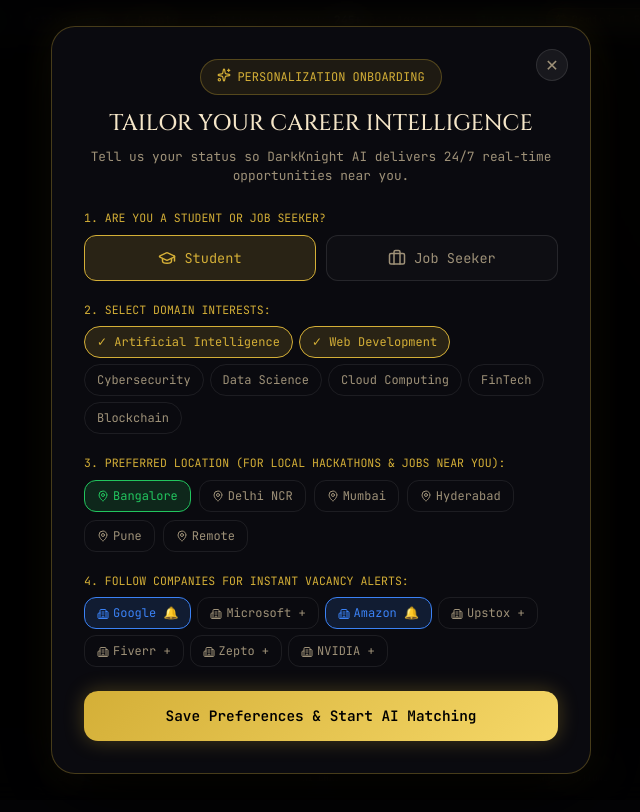
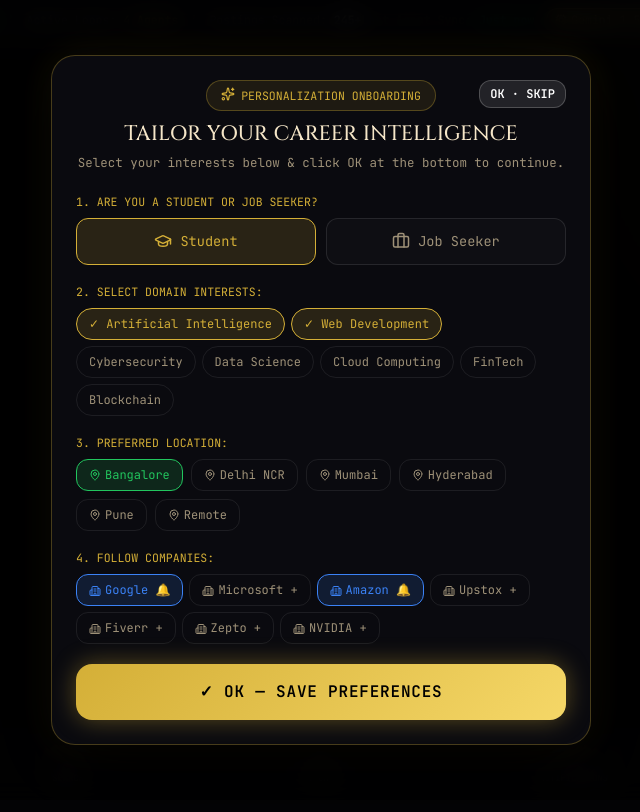
Before and after one commit to ssivasurya1957-spec/darknight-ai, a Next.js app: page /dashboard/opportunity/1 in a window 1280 px wide. Shown: the top 812 px of the page, without its empty margins (319-959 px from the left). Built offline with nearby package versions, Linux system fonts and the light colour scheme; a web font is replaced by a local one.

Commit message:
fix: add prominent OK SAVE and OK SKIP buttons to OnboardingModal

```diff
--- a/components/OnboardingModal.js
+++ b/components/OnboardingModal.js
@@ -2,14 +2,14 @@
 
 import React, { useState, useEffect } from 'react';
 import { motion, AnimatePresence } from 'framer-motion';
-import { GraduationCap, Briefcase, MapPin, Sparkles, Check, Building2, Globe } from 'lucide-react';
+import { GraduationCap, Briefcase, MapPin, Sparkles, Check, Building2, Globe, X } from 'lucide-react';
 
 const DOMAINS = ['Artificial Intelligence', 'Web Development', 'Cybersecurity', 'Data Science', 'Cloud Computing', 'FinTech', 'Blockchain'];
 const LOCATIONS = ['Bangalore', 'Delhi NCR', 'Mumbai', 'Hyderabad', 'Pune', 'Remote'];
 const TARGET_COMPANIES = ['Google', 'Microsoft', 'Amazon', 'Upstox', 'Fiverr', 'Zepto', 'NVIDIA'];
 
 export default function OnboardingModal({ isOpen, onClose, onComplete }) {
-  const [role, setRole] = useState('student'); // 'student' | 'jobseeker'
+  const [role, setRole] = useState('student');
   const [selectedDomains, setSelectedDomains] = useState(['Artificial Intelligence', 'Web Development']);
   const [location, setLocation] = useState('Bangalore');
   const [followedCompanies, setFollowedCompanies] = useState(['Google', 'Amazon']);
@@ -39,33 +39,33 @@
 
   return (
     <AnimatePresence>
-      <div style={{ position: 'fixed', inset: 0, zIndex: 100, background: 'rgba(0,0,0,0.85)', backdropFilter: 'blur(12px)', display: 'flex', alignItems: 'center', justifyContent: 'center', padding: '20px' }}>
+      <div style={{ position: 'fixed', inset: 0, zIndex: 100, background: 'rgba(0,0,0,0.85)', backdropFilter: 'blur(12px)', display: 'flex', alignItems: 'center', justifyContent: 'center', padding: '16px' }}>
         <motion.div
           initial={{ opacity: 0, scale: 0.95, y: 20 }}
           animate={{ opacity: 1, scale: 1, y: 0 }}
           exit={{ opacity: 0, scale: 0.95, y: 20 }}
-          style={{ background: '#0a0a0f', border: '1px solid rgba(212,175,55,0.3)', borderRadius: '24px', padding: '32px', maxWidth: '540px', width: '100%', boxShadow: '0 24px 80px rgba(0,0,0,0.9), 0 0 40px rgba(212,175,55,0.1)' }}
+          style={{ background: '#0a0a0f', border: '1px solid rgba(212,175,55,0.3)', borderRadius: '24px', padding: '24px', maxWidth: '540px', width: '100%', maxHeight: '88vh', overflowY: 'auto', boxShadow: '0 24px 80px rgba(0,0,0,0.9), 0 0 40px rgba(212,175,55,0.1)' }}
         >
-          <div style={{ textAlign: 'center', marginBottom: '24px', position: 'relative' }}>
+          <div style={{ textAlign: 'center', marginBottom: '20px', position: 'relative' }}>
             <button
               onClick={onClose}
-              style={{ position: 'absolute', top: '-10px', right: '-10px', background: 'rgba(255,255,255,0.06)', border: '1px solid rgba(255,255,255,0.1)', color: 'var(--text-secondary)', width: '32px', height: '32px', borderRadius: '50%', cursor: 'pointer', display: 'flex', alignItems: 'center', justifyContent: 'center', fontSize: '1rem' }}
+              style={{ position: 'absolute', top: '0', right: '0', background: 'rgba(255,255,255,0.1)', border: '1px solid rgba(255,255,255,0.2)', color: '#fff', padding: '4px 10px', borderRadius: '12px', cursor: 'pointer', fontFamily: 'var(--font-mono)', fontSize: '0.75rem', fontWeight: 700 }}
             >
-              ✕
+              OK · SKIP
             </button>
-            <div style={{ display: 'inline-flex', padding: '8px 16px', borderRadius: '20px', background: 'rgba(212,175,55,0.1)', border: '1px solid rgba(212,175,55,0.3)', color: '#D4AF37', fontFamily: 'var(--font-mono)', fontSize: '0.75rem', marginBottom: '12px' }}>
+            <div style={{ display: 'inline-flex', padding: '6px 14px', borderRadius: '20px', background: 'rgba(212,175,55,0.1)', border: '1px solid rgba(212,175,55,0.3)', color: '#D4AF37', fontFamily: 'var(--font-mono)', fontSize: '0.72rem', marginBottom: '8px' }}>
               <Sparkles size={14} style={{ marginRight: '6px' }} /> PERSONALIZATION ONBOARDING
             </div>
-            <h2 style={{ fontFamily: 'var(--font-display)', fontSize: '1.4rem', color: '#F5E6C8', textTransform: 'uppercase', margin: '0 0 6px' }}>
+            <h2 style={{ fontFamily: 'var(--font-display)', fontSize: '1.3rem', color: '#F5E6C8', textTransform: 'uppercase', margin: '0 0 4px' }}>
               Tailor Your Career Intelligence
             </h2>
-            <p style={{ fontSize: '0.8rem', color: 'var(--text-secondary)', fontFamily: 'var(--font-mono)', margin: 0 }}>
-              Tell us your status so DarkKnight AI delivers 24/7 real-time opportunities near you.
+            <p style={{ fontSize: '0.78rem', color: 'var(--text-secondary)', fontFamily: 'var(--font-mono)', margin: 0 }}>
+              Select your interests below & click OK at the bottom to continue.
             </p>
           </div>
 
           {/* 1. Student vs Job Seeker */}
-          <div style={{ marginBottom: '20px' }}>
+          <div style={{ marginBottom: '18px' }}>
             <label style={{ display: 'block', fontSize: '0.72rem', fontFamily: 'var(--font-mono)', color: '#D4AF37', textTransform: 'uppercase', marginBottom: '8px' }}>
               1. Are you a Student or Job Seeker?
             </label>
@@ -98,7 +98,7 @@
           </div>
 
           {/* 2. Domains of Interest */}
-          <div style={{ marginBottom: '20px' }}>
+          <div style={{ marginBottom: '18px' }}>
             <label style={{ display: 'block', fontSize: '0.72rem', fontFamily: 'var(--font-mono)', color: '#D4AF37', textTransform: 'uppercase', marginBottom: '8px' }}>
               2. Select Domain Interests:
             </label>
@@ -122,10 +122,10 @@
             </div>
           </div>
 
-          {/* 3. Location for Local Hackathons & Internships */}
-          <div style={{ marginBottom: '20px' }}>
+          {/* 3. Location */}
+          <div style={{ marginBottom: '18px' }}>
             <label style={{ display: 'block', fontSize: '0.72rem', fontFamily: 'var(--font-mono)', color: '#D4AF37', textTransform: 'uppercase', marginBottom: '8px' }}>
-              3. Preferred Location (for local hackathons & jobs near you):
+              3. Preferred Location:
             </label>
             <div style={{ display: 'flex', gap: '8px', flexWrap: 'wrap' }}>
               {LOCATIONS.map(loc => (
@@ -147,10 +147,10 @@
             </div>
           </div>
 
-          {/* 4. Companies to Follow for Real-time Alert Notification */}
-          <div style={{ marginBottom: '24px' }}>
+          {/* 4. Target Companies */}
+          <div style={{ marginBottom: '20px' }}>
             <label style={{ display: 'block', fontSize: '0.72rem', fontFamily: 'var(--font-mono)', color: '#D4AF37', textTransform: 'uppercase', marginBottom: '8px' }}>
-              4. Follow Companies for Instant Vacancy Alerts:
+              4. Follow Companies:
             </label>
             <div style={{ display: 'flex', gap: '6px', flexWrap: 'wrap' }}>
               {TARGET_COMPANIES.map(c => (
@@ -173,11 +173,26 @@
             </div>
           </div>
 
+          {/* OK Submit Button */}
           <button
             onClick={handleSave}
-            style={{ width: '100%', padding: '14px', borderRadius: '14px', border: 'none', background: 'linear-gradient(135deg, #D4AF37, #F5D767)', color: '#000', fontFamily: 'var(--font-mono)', fontWeight: 800, fontSize: '0.9rem', cursor: 'pointer', boxShadow: '0 0 20px rgba(212,175,55,0.3)' }}
+            style={{
+              width: '100%',
+              padding: '16px',
+              borderRadius: '16px',
+              border: 'none',
+              background: 'linear-gradient(135deg, #D4AF37 0%, #F5D767 100%)',
+              color: '#000000',
+              fontFamily: 'var(--font-mono)',
+              fontWeight: 900,
+              fontSize: '1rem',
+              letterSpacing: '0.05em',
+              cursor: 'pointer',
+              boxShadow: '0 0 24px rgba(212,175,55,0.4)',
+              textTransform: 'uppercase',
+            }}
           >
-            Save Preferences & Start AI Matching
+            ✓ OK — SAVE PREFERENCES
           </button>
         </motion.div>
       </div>
```
